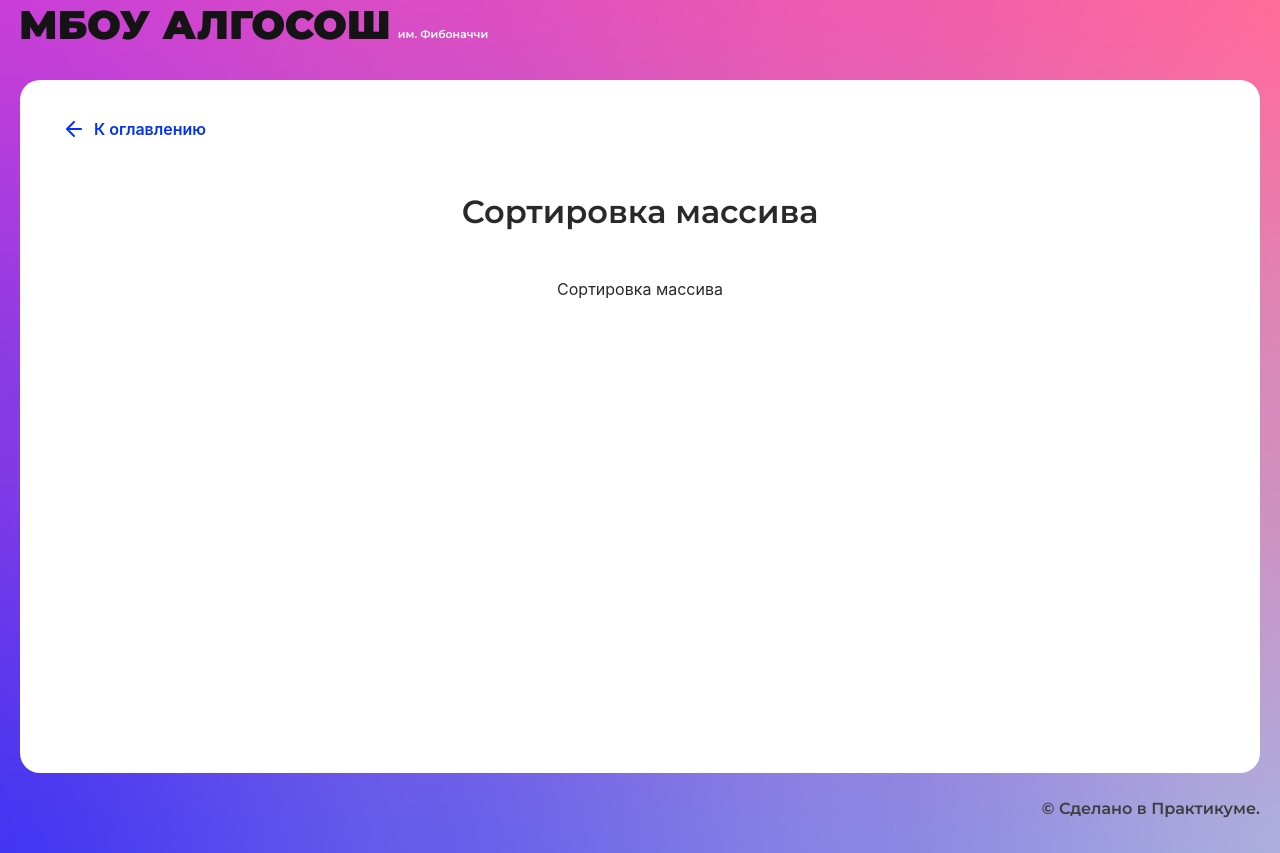
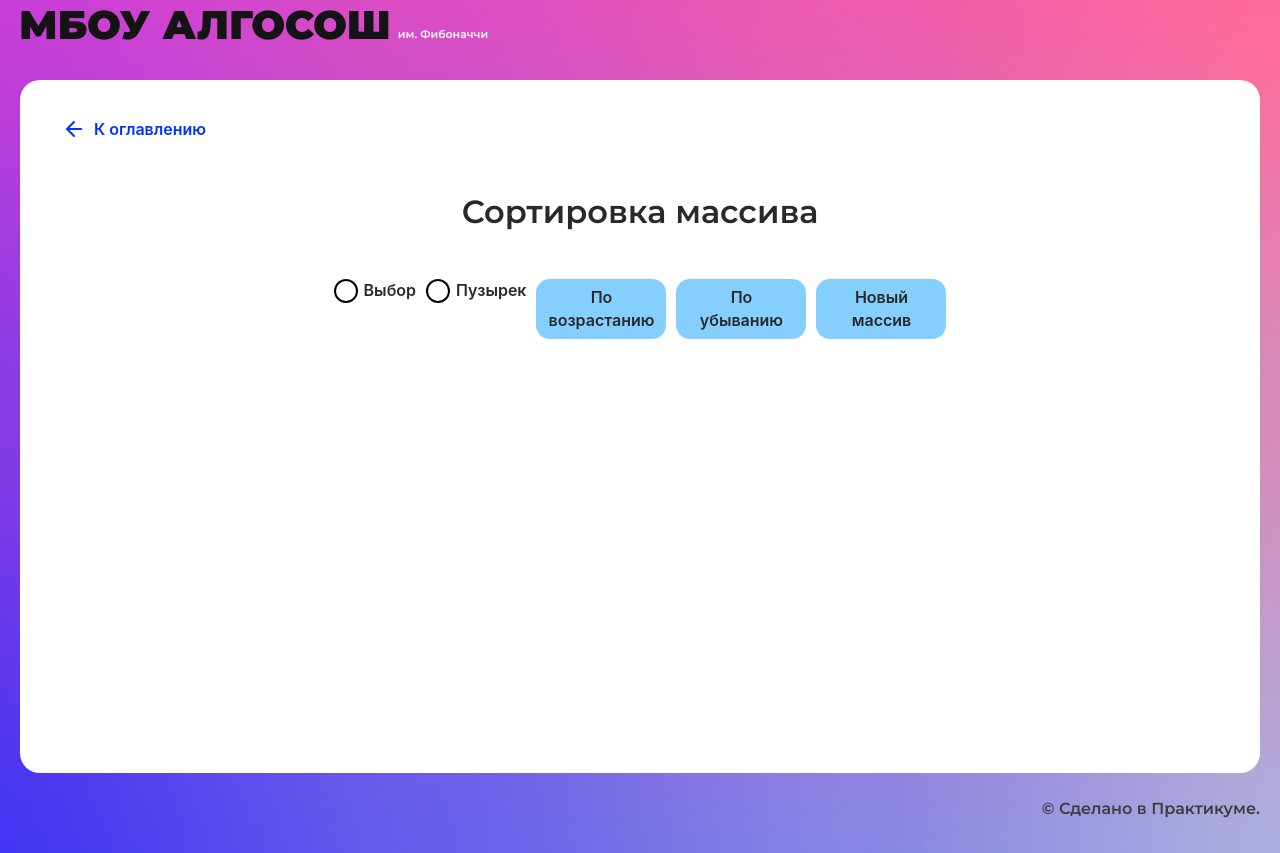
Before and after one commit to EugenyPtichkin/algososh, a React (Create React App) app: page /sorting in a window 1280 px wide. Built offline with nearby package versions, Linux system fonts and the light colour scheme.

Commit message:
верстка сортировки

```diff
--- /dev/null
+++ b/src/components/sorting-page/sorting-page.module.css
@@ -0,0 +1,18 @@
+.content {
+  display: flex;
+  flex-direction: row;
+  justify-content: center;
+  column-gap: 10px;
+  max-width: 500px;
+  min-width: 250px;
+  margin: 0 auto;
+}
+
+.outString {
+  display: flex;
+  flex-direction: row;
+  justify-content: center;
+  column-gap: 16px;
+  padding-top: 120px;
+  list-style-type: none;
+}
--- a/src/components/sorting-page/sorting-page.tsx
+++ b/src/components/sorting-page/sorting-page.tsx
@@ -1,10 +1,50 @@
-import React from "react";
+import React, { useState } from "react";
 import { SolutionLayout } from "../ui/solution-layout/solution-layout";
+import styles from "./sorting-page.module.css";
+import { Button } from "../ui/button/button";
+import { Column } from "../ui/column/column";
+import { ElementStates } from "../../types/element-states";
+import { RadioInput } from "../ui/radio-input/radio-input";
+
 
 export const SortingPage: React.FC = () => {
+
+  const [isLoaderAcsending, setIsLoaderAcsending] = useState(false);
+  const [isLoaderDescending, setIsLoaderDescending] = useState(false);
+  const [isLoaderNewArray, setIsLoaderNewArray] = useState(false);
+  const [showColumns, setShowColumns] = useState<number[]>([]);
+
+  const onAcsending = (): void => {
+  }
+
+  const onDescending = (): void => {
+  }
+
+  const onNewArray = (): void => {
+  }
+
+  const getState = (index: number) : ElementStates => {
+    /*return ElementStates.Modified;
+    return ElementStates.Changing;*/
+    return ElementStates.Default;
+  }
+
   return (
     <SolutionLayout title="Сортировка массива">
-      <p>Сортировка массива</p>
+      <section className={styles.content} >
+        <RadioInput label = "Выбор" />
+        <RadioInput label = "Пузырек" />
+        <Button text="По возрастанию" disabled={false} isLoader={isLoaderAcsending} onChange={onAcsending} />
+        <Button text="По убыванию" disabled={false} isLoader={isLoaderDescending} onChange={onDescending} />
+        <Button text="Новый массив" disabled={false} isLoader={isLoaderNewArray} onChange={onNewArray} />
+      </section>
+
+      <ul className={styles.outString}>
+        {showColumns.map((height, index) => (
+          <li key={index}>
+            <Column index={height} state={getState(index)} extraClass = '' />
+          </li>))}
+      </ul>
     </SolutionLayout>
   );
 };
```
